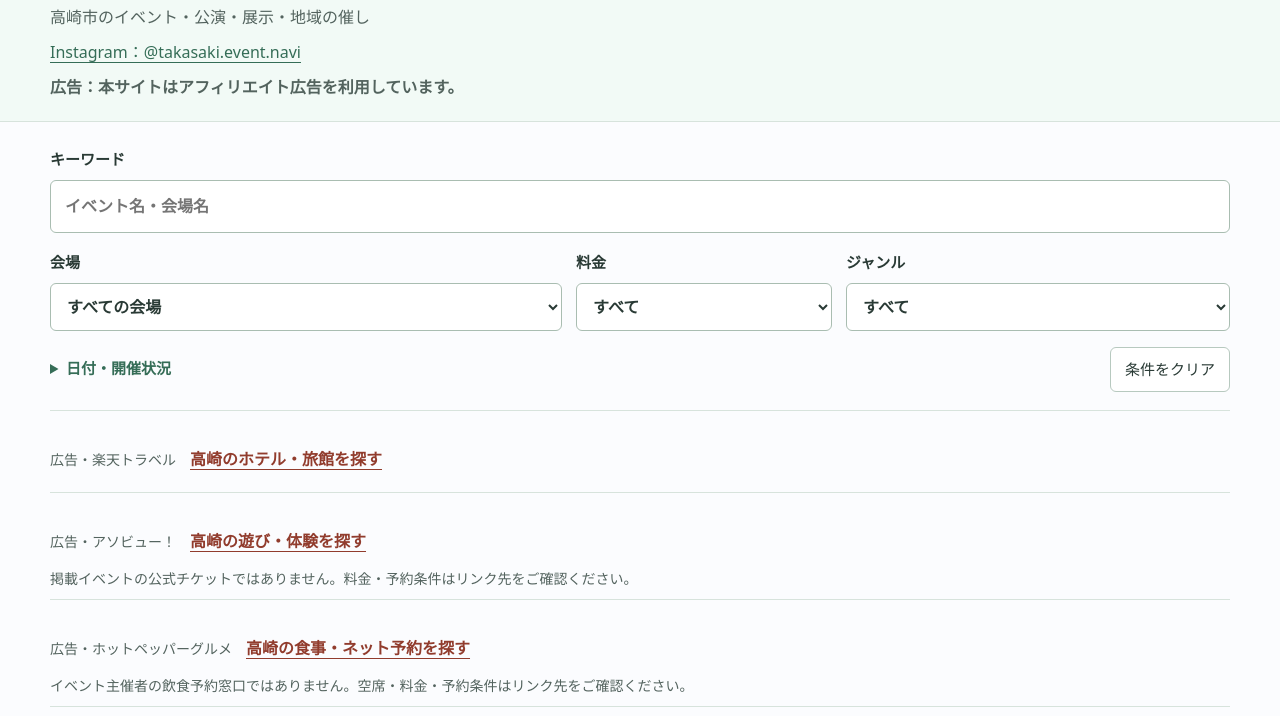
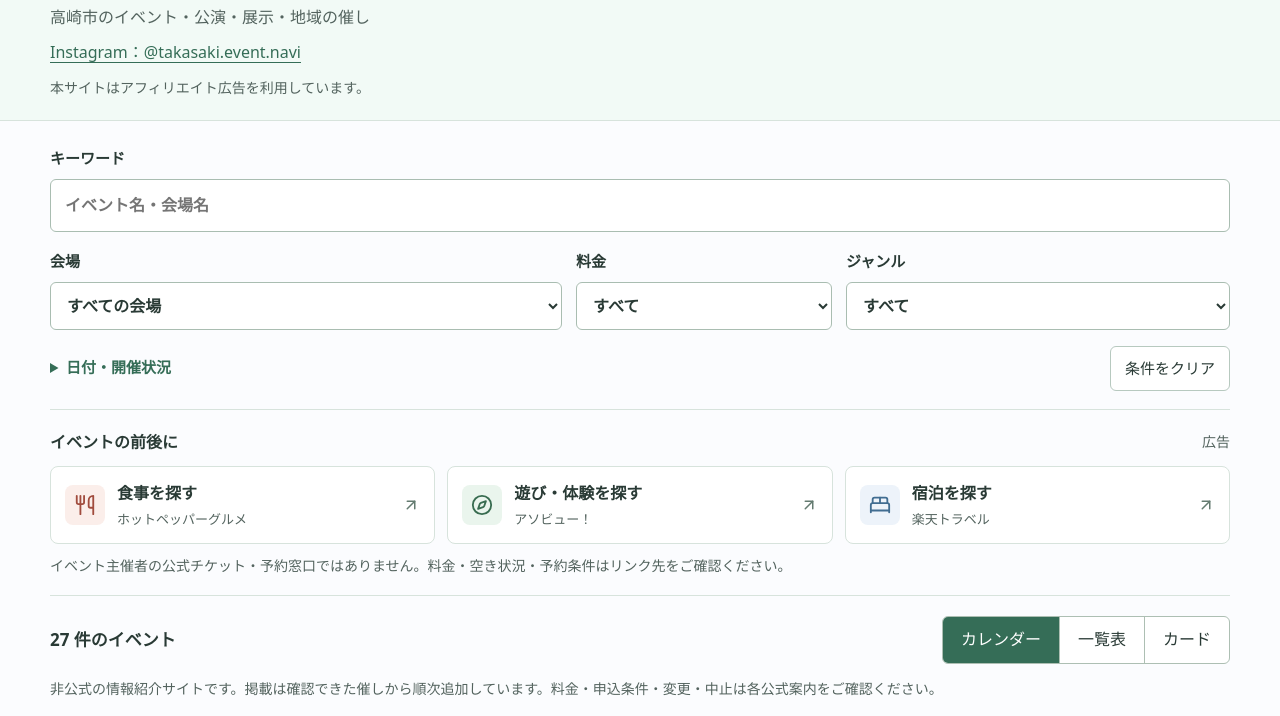
Before and after one commit to DELIENTZ/motenashi-events, a plain HTML site: page index.html in a window 1280 px wide. Shown: the part 74-790 px from the top of the page. Drawn offline with Linux system fonts and the light colour scheme; grey boxes are pictures that could not be loaded.

Commit message:
Compact affiliate links into an accessible outing guide

```diff
--- a/assets/style.css
+++ b/assets/style.css
@@ -25,13 +25,26 @@ a{color:var(--brand-dark);text-underline-offset:4px}
 .logo span{font-weight:700;color:var(--accent)}
 .tagline{margin:6px 0 0;font-size:1rem;color:var(--muted)}
 .instagram-link{color:var(--accent)}
+.site-ad-disclosure{margin:8px 0 0;font-size:.875rem;color:var(--muted)}
 .sample-banner{background:#fff8de;border:1px solid #e2d6a6;color:#6e571c;border-radius:6px;padding:12px 16px;margin-top:16px}
 .ad-slot{display:none}
-.affiliate-promo{display:flex;align-items:center;flex-wrap:wrap;gap:0 14px;margin:16px 0 0;padding:8px 0;border-bottom:1px solid var(--line)}
-.affiliate-label{margin:0;color:var(--muted);font-size:.875rem}
-.affiliate-link{margin:0;min-width:0}
-.affiliate-link a{display:inline-block;padding:10px 0;min-height:44px;font-weight:600;overflow-wrap:anywhere}
-.affiliate-note{flex-basis:100%;margin:0;color:var(--muted);font-size:.875rem}
+.outings{padding:18px 0 16px;border-bottom:1px solid var(--line)}
+.outings-heading{display:flex;align-items:center;justify-content:space-between;gap:12px;margin-bottom:10px}
+.outings-heading h2{margin:0;font-size:1rem;font-weight:600}
+.outings-ad{font-size:.875rem;color:var(--muted)}
+.outings-links{display:grid;grid-template-columns:repeat(3,minmax(0,1fr));gap:12px}
+.outing-link{position:relative;display:grid;grid-template-columns:40px minmax(0,1fr) 18px;align-items:center;gap:12px;min-height:78px;padding:12px 14px;border:1px solid var(--line);border-radius:8px;background:#fff;color:var(--ink);text-decoration:none}
+.outing-link:hover{border-color:#93b3a1;background:#f5faf7}
+.outing-icon{display:grid;place-items:center;width:40px;height:40px;border-radius:8px;flex:none}
+.outing-food .outing-icon{background:#fbeeea;color:#a14c3e}
+.outing-play .outing-icon{background:#eaf5ed;color:#386c50}
+.outing-stay .outing-icon{background:#edf3fa;color:#416d91}
+.outing-copy{display:grid;gap:2px;min-width:0}
+.outing-title{font-size:1rem;font-weight:600;line-height:1.6;overflow-wrap:anywhere}
+.outing-provider{font-size:.8125rem;line-height:1.6;color:var(--muted);overflow-wrap:anywhere}
+.outing-arrow{color:#647b70;flex:none}
+.affiliate-pixel{position:absolute;width:0;height:1px}
+.outings-note{margin:10px 0 0;font-size:.875rem;line-height:1.75;color:var(--muted)}
 
 /* Common search controls stay outside the result views. */
 .controls{display:grid;gap:16px;padding:24px 0 18px;border-bottom:1px solid var(--line)}
@@ -148,6 +161,7 @@ a{color:var(--brand-dark);text-underline-offset:4px}
 .site-footer .credit{font-weight:600}.site-footer .small{font-size:.875rem}
 .sr-only{position:absolute;width:1px;height:1px;padding:0;margin:-1px;overflow:hidden;clip:rect(0,0,0,0);white-space:nowrap;border:0}
 @media(max-width:720px){
+  .outings{padding:16px 0}.outings-links{grid-template-columns:1fr;gap:8px}.outing-link{min-height:66px;padding:10px 12px}.outing-copy{grid-template-columns:minmax(0,1fr) auto;align-items:center;gap:8px}.outing-title{font-size:.9375rem}.outing-provider{font-size:.75rem}
   .site-header{padding:16px 0}.logo{font-size:1.5rem;gap:6px}.logo img{width:40px;height:40px}.tagline{font-size:.9375rem}
   .controls{padding:18px 0;gap:14px}.basic-filters{grid-template-columns:repeat(2,minmax(0,1fr))}.basic-filters>label:first-child{grid-column:1/-1}
   .advanced-filters>.filter-grid{grid-template-columns:repeat(2,minmax(0,1fr))}.advanced-filters>.filter-grid>label:first-child{grid-column:1/-1}
@@ -161,4 +175,5 @@ a{color:var(--brand-dark);text-underline-offset:4px}
   .legend{font-size:.875rem}.events-table th,.events-table td{padding:12px 10px}
 }
 @media(max-width:360px){.logo{font-size:1.375rem}.cal-title{min-width:112px;font-size:1.125rem}.cal-head{gap:6px}#cal-today{padding:8px 10px}.filter-options{flex-wrap:wrap}.advanced-filters{flex-basis:100%}}
+@media(max-width:420px){.outing-copy{grid-template-columns:1fr;gap:0}}
 @media(prefers-reduced-motion:reduce){*{scroll-behavior:auto!important;animation:none!important;transition:none!important}}
--- a/index.html
+++ b/index.html
@@ -15,7 +15,7 @@
 <meta property="og:url" content="https://motenashi-events.pages.dev/" />
 <link rel="icon" href="assets/site-icon.png" type="image/png" sizes="any" />
 <link rel="apple-touch-icon" href="assets/site-icon.png" />
-<link rel="stylesheet" href="assets/style.css?v=20261105-asoview" />
+<link rel="stylesheet" href="assets/style.css?v=20261107-outings" />
 <!-- ▼▼ 広告：Google AdSense を使う場合はここに発行コードを貼る ▼▼
 <script async src="https://pagead2.googlesyndication.com/pagead/js/adsbygoogle.js?client=ca-pub-XXXXXXXXXXXX" crossorigin="anonymous"></script>
 ▲▲ -->
@@ -27,7 +27,7 @@
     <h1 class="logo"><img src="assets/site-icon.png" alt="" width="44" height="44" />高崎<span>イベントナビ</span></h1>
     <p class="tagline">高崎市のイベント・公演・展示・地域の催し</p>
     <p class="tagline"><a class="instagram-link" href="https://www.instagram.com/takasaki.event.navi/" target="_blank" rel="noopener noreferrer">Instagram：@takasaki.event.navi</a></p>
-    <p class="tagline"><strong>広告：本サイトはアフィリエイト広告を利用しています。</strong></p>
+    <p class="site-ad-disclosure">本サイトはアフィリエイト広告を利用しています。</p>
   </div>
 </header>
 
@@ -64,19 +64,31 @@
     <div id="active-tags" class="filters" aria-label="選択中のタグ"></div>
     <p id="filter-error" class="filter-error" role="alert" hidden></p>
   </section>
-  <aside class="affiliate-promo" aria-label="広告：楽天トラベル">
-    <p class="affiliate-label">広告・楽天トラベル</p>
-    <p class="affiliate-link"><a href="https://hb.afl.rakuten.co.jp/hgc/590eb231.1a8600f8.590eb232.e4fa9a29/?pc=https%3A%2F%2Ftravel.rakuten.co.jp%2Fyado%2Fgunma%2Ftakasaki.html&link_type=text&ut=eyJwYWdlIjoidXJsIiwidHlwZSI6InRleHQiLCJjb2wiOjF9" target="_blank" rel="nofollow sponsored noopener" style="word-wrap:break-word;">高崎のホテル・旅館を探す</a></p>
-  </aside>
-  <aside class="affiliate-promo" aria-label="広告：アソビュー！">
-    <p class="affiliate-label">広告・アソビュー！</p>
-    <p class="affiliate-link"><a href="https://ck.jp.ap.valuecommerce.com/servlet/referral?sid=3786702&amp;pid=892741303&amp;vc_url=https%3A%2F%2Fwww.asoview.com%2Flocation%2F91450%2F" target="_blank" rel="nofollow sponsored noopener"><img src="https://ad.jp.ap.valuecommerce.com/servlet/gifbanner?sid=3786702&amp;pid=892741303" height="1" width="0" border="0" alt="">高崎の遊び・体験を探す</a></p>
-    <p class="affiliate-note small">掲載イベントの公式チケットではありません。料金・予約条件はリンク先をご確認ください。</p>
-  </aside>
-  <aside class="affiliate-promo" aria-label="広告：ホットペッパーグルメ">
-    <p class="affiliate-label">広告・ホットペッパーグルメ</p>
-    <p class="affiliate-link"><a href="https://ck.jp.ap.valuecommerce.com/servlet/referral?sid=3786702&amp;pid=892742227&amp;vc_url=https%3A%2F%2Fwww.hotpepper.jp%2FSA17%2FY966%2F%3Fvos%3Dnhppvccp99002" target="_blank" rel="nofollow sponsored noopener"><img src="https://ad.jp.ap.valuecommerce.com/servlet/gifbanner?sid=3786702&amp;pid=892742227" height="1" width="0" border="0" alt="">高崎の食事・ネット予約を探す</a></p>
-    <p class="affiliate-note small">イベント主催者の飲食予約窓口ではありません。空席・料金・予約条件はリンク先をご確認ください。</p>
+  <aside class="outings" aria-labelledby="outings-title" aria-describedby="outings-note">
+    <div class="outings-heading">
+      <h2 id="outings-title">イベントの前後に</h2>
+      <span class="outings-ad">広告</span>
+    </div>
+    <div class="outings-links">
+      <a class="outing-link outing-food" href="https://ck.jp.ap.valuecommerce.com/servlet/referral?sid=3786702&amp;pid=892742227&amp;vc_url=https%3A%2F%2Fwww.hotpepper.jp%2FSA17%2FY966%2F%3Fvos%3Dnhppvccp99002" target="_blank" rel="nofollow sponsored noopener" aria-label="広告：高崎の食事・ネット予約を探す（ホットペッパーグルメ）">
+        <img class="affiliate-pixel" src="https://ad.jp.ap.valuecommerce.com/servlet/gifbanner?sid=3786702&amp;pid=892742227" height="1" width="0" border="0" alt="">
+        <span class="outing-icon"><svg width="22" height="22" aria-hidden="true"><use href="assets/outing-icons.svg#utensils"></use></svg></span>
+        <span class="outing-copy"><span class="outing-title">食事を探す</span><span class="outing-provider">ホットペッパーグルメ</span></span>
+        <svg class="outing-arrow" width="18" height="18" aria-hidden="true"><use href="assets/outing-icons.svg#arrow-up-right"></use></svg>
+      </a>
+      <a class="outing-link outing-play" href="https://ck.jp.ap.valuecommerce.com/servlet/referral?sid=3786702&amp;pid=892741303&amp;vc_url=https%3A%2F%2Fwww.asoview.com%2Flocation%2F91450%2F" target="_blank" rel="nofollow sponsored noopener" aria-label="広告：高崎の遊び・体験を探す（アソビュー！）">
+        <img class="affiliate-pixel" src="https://ad.jp.ap.valuecommerce.com/servlet/gifbanner?sid=3786702&amp;pid=892741303" height="1" width="0" border="0" alt="">
+        <span class="outing-icon"><svg width="22" height="22" aria-hidden="true"><use href="assets/outing-icons.svg#compass"></use></svg></span>
+        <span class="outing-copy"><span class="outing-title">遊び・体験を探す</span><span class="outing-provider">アソビュー！</span></span>
+        <svg class="outing-arrow" width="18" height="18" aria-hidden="true"><use href="assets/outing-icons.svg#arrow-up-right"></use></svg>
+      </a>
+      <a class="outing-link outing-stay" href="https://hb.afl.rakuten.co.jp/hgc/590eb231.1a8600f8.590eb232.e4fa9a29/?pc=https%3A%2F%2Ftravel.rakuten.co.jp%2Fyado%2Fgunma%2Ftakasaki.html&link_type=text&ut=eyJwYWdlIjoidXJsIiwidHlwZSI6InRleHQiLCJjb2wiOjF9" target="_blank" rel="nofollow sponsored noopener" aria-label="広告：高崎のホテル・旅館を探す（楽天トラベル）">
+        <span class="outing-icon"><svg width="22" height="22" aria-hidden="true"><use href="assets/outing-icons.svg#bed-double"></use></svg></span>
+        <span class="outing-copy"><span class="outing-title">宿泊を探す</span><span class="outing-provider">楽天トラベル</span></span>
+        <svg class="outing-arrow" width="18" height="18" aria-hidden="true"><use href="assets/outing-icons.svg#arrow-up-right"></use></svg>
+      </a>
+    </div>
+    <p id="outings-note" class="outings-note">イベント主催者の公式チケット・予約窓口ではありません。料金・空き状況・予約条件はリンク先をご確認ください。</p>
   </aside>
   <div class="results-toolbar">
     <p id="result-count" class="result-count" role="status" aria-live="polite">読み込み中</p>
```
Also changed, not shown: assets/vendor/lucide-LICENSE.txt (added, +15 -0 lines), assets/outing-icons.svg (added).
